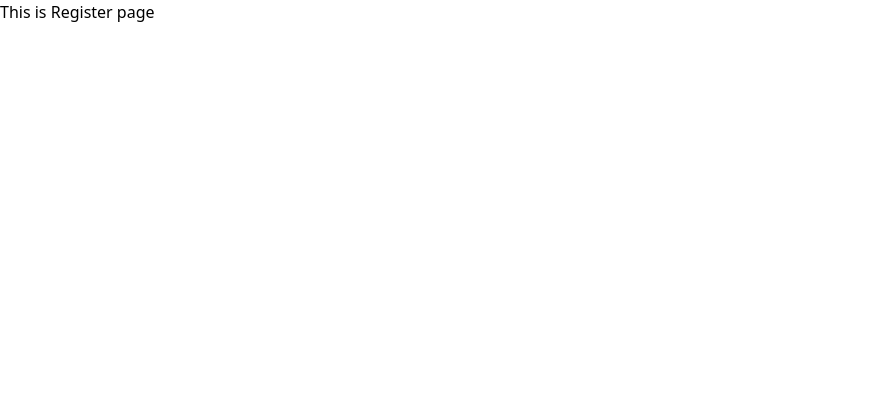
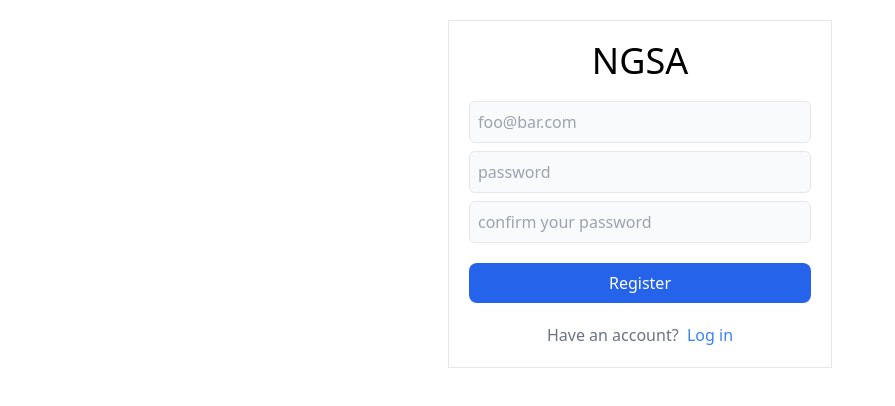
Before and after one commit to hienvl125/nimble-code-challenge, a Next.js app in the folder fe/: page /register in a window 1280 px wide. Shown: the top 406 px of the page, without its empty margins (0-895 px from the left). Built offline with nearby package versions, Linux system fonts and the light colour scheme.

Commit message:
feat(fe): implement register account page and logic
- Add react-query, axios library
- Implement UI and logic for '/register' page
- Define flash message context that we can redirect with flash message

```diff
--- /dev/null
+++ b/fe/src/context/flash_message.tsx
@@ -0,0 +1,38 @@
+import { createContext, useContext, useState, ReactNode } from 'react';
+
+type FlashMessageType = 'success' | 'error' | 'warning';
+
+interface FlashMessage {
+  messageType: FlashMessageType;
+  messageContent: string;
+}
+
+interface FlashMessagesContextProps {
+  flashMessage: FlashMessage | null;
+  setFlashMessage: (messageType: FlashMessageType, messageContent: string) => void;
+}
+
+const FlashMessagesContext = createContext<FlashMessagesContextProps | undefined>(undefined);
+
+export const FlashMessagesProvider: React.FC<{ children: ReactNode }> = ({ children }) => {
+  const [flashMessage, setFlashMessage] = useState<FlashMessage | null>(null);
+
+  const setFlash = (messageType: FlashMessageType, messageContent: string) => {
+    setFlashMessage({ messageType, messageContent });
+    setTimeout(() => setFlashMessage(null), 5000); // Clear the flash message after 5 seconds
+  };
+
+  return (
+    <FlashMessagesContext.Provider value={{ flashMessage, setFlashMessage: setFlash }}>
+      {children}
+    </FlashMessagesContext.Provider>
+  );
+};
+
+export const useFlashMessage = (): FlashMessagesContextProps => {
+  const context = useContext(FlashMessagesContext);
+  if (!context) {
+    throw new Error('useFlashMessage must be used within a FlashMessagesProvider');
+  }
+  return context;
+};
--- /dev/null
+++ b/fe/src/models/user.ts
@@ -0,0 +1,4 @@
+export type RegisterUserCredentials = {
+  email: string;
+  password: string;
+}
--- a/fe/src/pages/_app.tsx
+++ b/fe/src/pages/_app.tsx
@@ -1,19 +1,30 @@
 import "@/styles/globals.css";
 import type { AppProps } from "next/app";
 import { useRouter } from "next/router";
-import Navbar from "./../components/navbar"
+import { QueryClient, QueryClientProvider } from "@tanstack/react-query";
+import { FlashMessagesProvider } from '../context/flash_message';
+import Navbar from "./../components/navbar";
 
 export default function App({ Component, pageProps }: AppProps) {
+  const queryClient = new QueryClient()
   const router = useRouter();
 
   if (router.pathname === "/register" || router.pathname === "/login") {
-    return <Component {...pageProps} />;
+    return (
+      <QueryClientProvider client={queryClient}>
+        <FlashMessagesProvider>
+          <Component {...pageProps} />
+        </FlashMessagesProvider>
+      </QueryClientProvider>
+    );
   }
 
   return (
-    <main>
-      <Navbar />
-      <Component {...pageProps} />
-    </main>
+    <QueryClientProvider client={queryClient}>
+      <FlashMessagesProvider>
+        <Navbar />
+        <Component {...pageProps} />
+      </FlashMessagesProvider>
+    </QueryClientProvider>
   );
 }
--- a/fe/src/pages/register.tsx
+++ b/fe/src/pages/register.tsx
@@ -1,7 +1,93 @@
+import { useState } from "react";
+import Link from "next/link";
+import { useMutation } from "@tanstack/react-query";
+import type { RegisterUserCredentials } from "../models/user";
+import { RegisterUser } from "../services/user_service";
+import { useFlashMessage } from "../context/flash_message";
+import { useRouter } from "next/router";
+
 export default function Register() {
-    return (
-      <main>
-       This is Register page
-      </main>
-    )
+  const router = useRouter();
+  const { setFlashMessage } = useFlashMessage();
+  const [errorAlert, setErrorAlert] = useState<string>("");
+  const mutation = useMutation({
+    mutationFn: RegisterUser,
+    onSuccess: () => {
+      setFlashMessage("success", "Registered account successfully");
+      router.push("/login");
+    },
+    onError: () => {
+      setErrorAlert("Invalid credentials")
+    }
+  });
+
+  function onSubmitRegisterForm(evt: React.FormEvent<HTMLFormElement>) {
+    evt.preventDefault();
+
+    const formData = new FormData(evt.currentTarget);
+    const emailValue = formData.get('email') as string;
+    const passwordValue = formData.get('password') as string;
+    const passwordConfirmationValue = formData.get('password_confirmation') as string;
+    if (passwordValue != passwordConfirmationValue) {
+      setErrorAlert("Password doesn't match password confirmation")
+      return
+    }
+
+    const newUser: RegisterUserCredentials = {
+      email: emailValue,
+      password: passwordValue
+    }
+    mutation.mutate(newUser);
   }
+
+
+  return (
+    <main className="max-w-96 border p-5 mx-auto mt-5">
+      <div className="mb-5">
+        <h1 className="text-center font-medium text-4xl">NGSA</h1>
+      </div>
+      {errorAlert && (
+        <div className="flex items-center p-4 mb-4 text-red-800 rounded-lg bg-red-50 dark:bg-gray-800 dark:text-red-400" role="alert">
+          <div className="text-sm font-medium">
+            {errorAlert}
+          </div>
+          <button
+            type="button"
+            className="ms-auto -mx-1.5 -my-1.5 bg-red-50 dark:text-red-400 rounded-lg focus:ring-2 focus:ring-red-400 p-1.5 hover:bg-red-200 inline-flex items-center justify-center h-8 w-8 dark:bg-gray-800 dark:text-red-400 dark:hover:bg-gray-700"
+            data-dismiss-target="#alert-2"
+            aria-label="Close"
+            onClick={() => setErrorAlert("")}
+          >
+            <span className="sr-only">Close</span>
+            <svg className="w-3 h-3" aria-hidden="true" xmlns="http://www.w3.org/2000/svg" fill="none" viewBox="0 0 14 14">
+              <path stroke="currentColor" strokeLinecap="round" strokeLinejoin="round" strokeWidth="2" d="m1 1 6 6m0 0 6 6M7 7l6-6M7 7l-6 6" />
+            </svg>
+          </button>
+        </div>
+      )}
+      <form onSubmit={onSubmitRegisterForm}>
+        <div className="mb-2">
+          <input className="bg-gray-50 border rounded-md w-full p-2" type="email" name="email" placeholder="foo@bar.com" required/>
+        </div>
+
+        <div className="mb-2">
+          <input className="bg-gray-50 border rounded-md w-full p-2" type="password" name="password" placeholder="password" required/>
+        </div>
+
+        <div className="mb-5">
+          <input className="bg-gray-50 border rounded-md w-full p-2" type="password_confirmation" name="password_confirmation" placeholder="confirm your password" required/>
+        </div>
+
+        <button type="submit" className="text-white bg-blue-600 rounded-lg px-4 py-2 hover:bg-blue-700 w-full">
+          Register
+        </button>
+      </form>
+
+      <div className="text-center mt-5 text-gray-500">
+        Have an account?
+        &nbsp;
+        <Link href="/login" className="text-blue-500 hover:text-blue-700">Log in</Link>
+      </div>
+    </main>
+  )
+}
--- /dev/null
+++ b/fe/src/services/user_service.ts
@@ -0,0 +1,13 @@
+import axios from "../utils/axios"
+import type { RegisterUserCredentials } from "./../models/user";
+
+export const RegisterUser = async (newUser: RegisterUserCredentials): Promise<void> => {
+  await axios({
+    method: 'POST',
+    url: '/api/users',
+    data: {
+      email: newUser.email,
+      password: newUser.password,
+    }
+  });
+}
--- /dev/null
+++ b/fe/src/utils/axios.ts
@@ -0,0 +1,8 @@
+import axios, { AxiosInstance } from 'axios';
+
+// TODO: baseURL should be defined by reading from env var instead hardcode string
+const axiosInstance: AxiosInstance = axios.create({
+  baseURL: 'http://localhost:4000',
+});
+
+export default axiosInstance;
```
Also changed, not shown: fe/package.json (+7 -5 lines), 1 other file (tests, documents, lock files or other folders).
